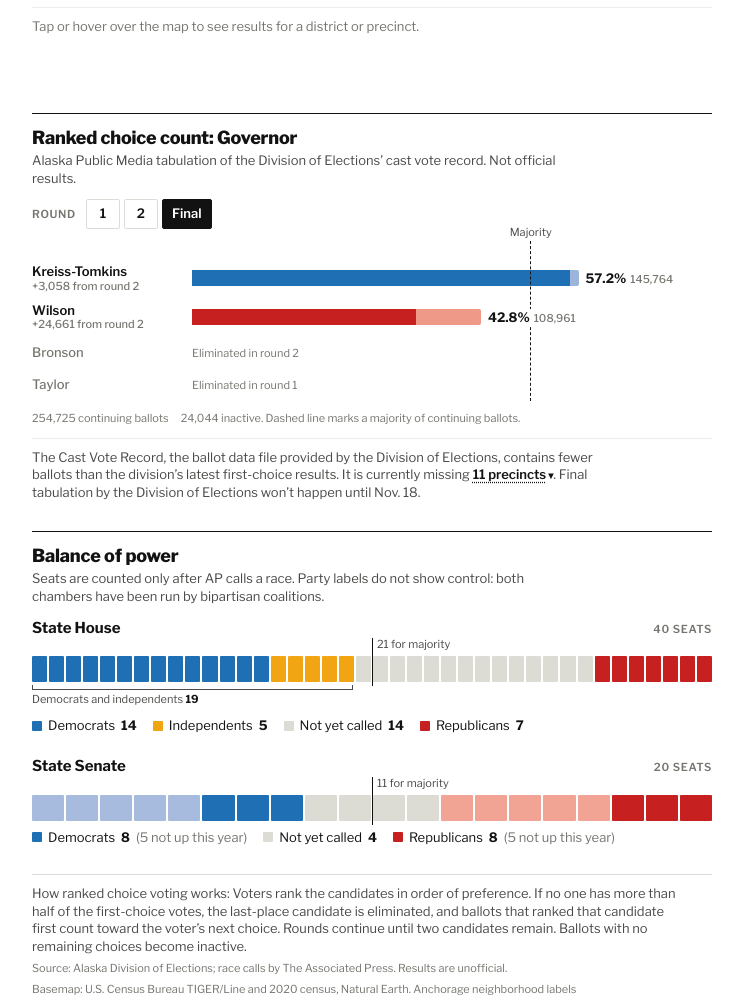
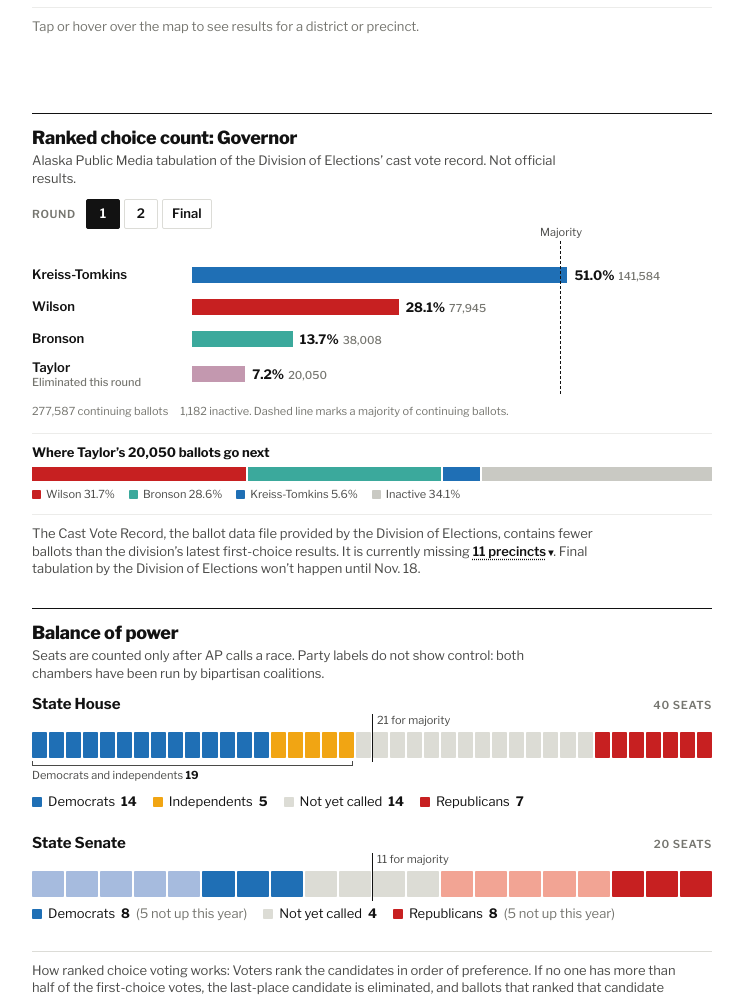
Before and after one commit to eriwinsto/ak-results-2026, a plain HTML site: page site/index.html in a window 1280 px wide. Shown: the part 1066-2065 px from the top of the page, without its empty margins (268-1011 px from the left). Drawn offline with nearby package versions, Linux system fonts and the light colour scheme.

Commit message:
Ranked choice charts open on round 1
Co-Authored-By: Claude Opus 5.5 <noreply@anthropic.com>
Claude-Session: https://claude.ai/code/session_01Cnwrj4QUEWT6AsomazzRmM

```diff
--- a/site/index.html
+++ b/site/index.html
@@ -1031,7 +1031,8 @@ function renderRCV() {
   if (!data && legislative) { el.hidden = true; return; } // decided in round 1
   if (!data) { el.innerHTML = rcvPendingHTML(c); return; }
   const rounds = data.rounds;
-  if (state.round == null || state.round >= rounds.length) state.round = rounds.length - 1;
+  if (state.round == null) state.round = 0; // open on round 1
+  if (state.round >= rounds.length) state.round = rounds.length - 1;
   const R = rounds[state.round];
   const colorOf = {}; c.candidates.forEach((x) => colorOf[x.name] = x.hex);
   let k = 0; const first = Object.keys(rounds[0].tally).sort((a, b) => rounds[0].tally[b] - rounds[0].tally[a]);
```
